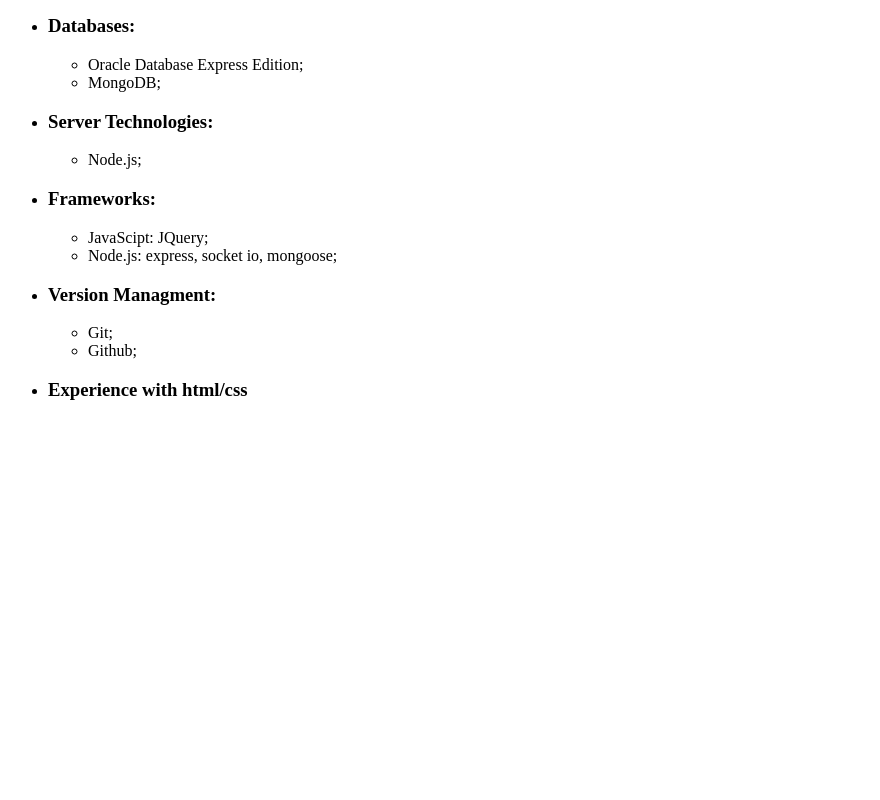
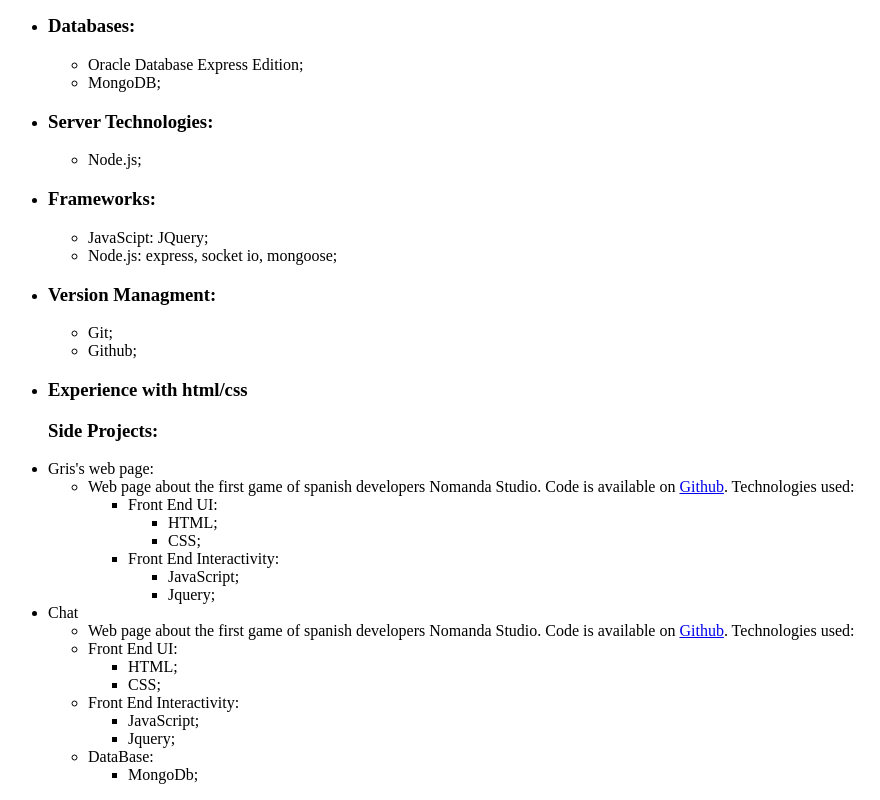
Before and after one commit to OlyaBabkina/rsschool-2019Q1-cv, a plain HTML site: page index.html in a window 1280 px wide. Shown: the part 570-1370 px from the top of the page, without its empty margins (0-880 px from the left). Before the commit the page ends 990 px from the top, so only its background shows below. Drawn offline with Linux system fonts and the light colour scheme.

Commit message:
add some information about side projects

```diff
--- a/index.html
+++ b/index.html
@@ -56,6 +56,53 @@
                     <li><h3>Experience with html/css</h3></li>
                 </ul>
             </section>
+            <section>
+                <ul><h3>Side Projects:</h3>
+                    <li>Gris's web page:
+                        <ul>
+                            <li>Web page about the first game of spanish developers Nomanda Studio. Code is available on <a href = "https://github.com/OlyaBabkina/web2">Github</a>. Technologies used:
+                                <ul>
+                                    <li>Front End UI:
+                                        <ul>
+                                            <li>HTML;</li>
+                                            <li>CSS;</li>
+                                        </ul>
+                                    </li>
+                                    <li>Front End Interactivity:
+                                        <ul>
+                                            <li>JavaScript;</li>
+                                            <li>Jquery;</li>
+                                        </ul>
+                                    </li>
+                                </ul>
+                            </li>
+                        </ul>
+                    </li>
+                    <li>Chat
+                        <ul>
+                            <li>Web page about the first game of spanish developers Nomanda Studio. Code is available on <a href = "https://github.com/OlyaBabkina/web2">Github</a>. Technologies used:
+                                <li>Front End UI:
+                                    <ul>
+                                        <li>HTML;</li>
+                                        <li>CSS;</li>
+                                    </ul>
+                                </li>
+                                <li>Front End Interactivity:
+                                    <ul>
+                                        <li>JavaScript;</li>
+                                        <li>Jquery;</li>
+                                    </ul>
+                                </li>
+                                <li>DataBase:
+                                    <ul>
+                                        <li>MongoDb;</li>
+                                    </ul>
+                                </li>
+                            </li>
+                        </ul>
+                    </li>
+                </ul>
+            </section>
         </main>
         <footer></footer>
     </body>
```
